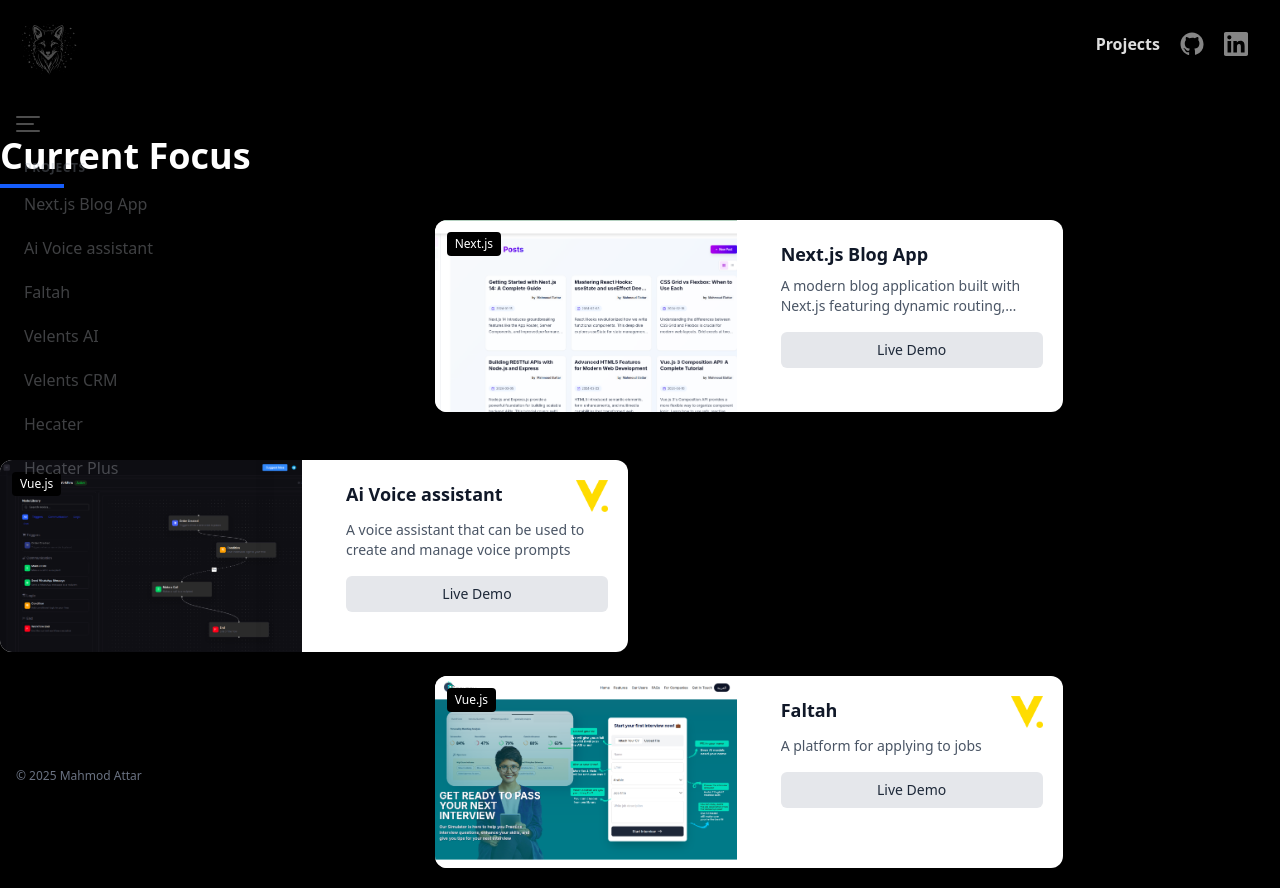
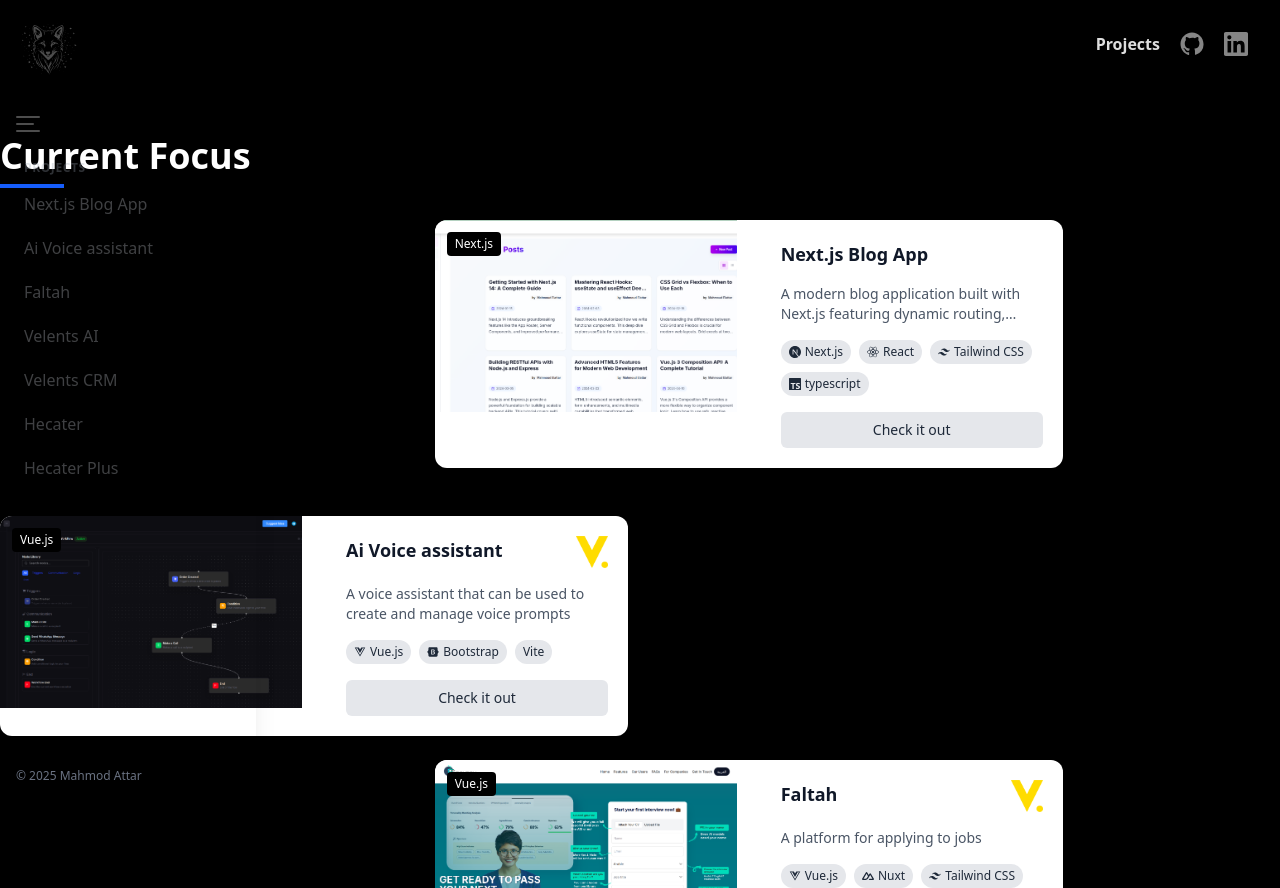
Before and after one commit to Attar74/portfolio, a React (Vite) app: page /projects in a window 1280 px wide. Built offline with nearby package versions, Linux system fonts and the light colour scheme.

Commit message:
fix projects icons

```diff
--- a/package.json
+++ b/package.json
@@ -14,6 +14,7 @@
     "framer-motion": "^12.6.3",
     "react": "^19.0.0",
     "react-dom": "^19.0.0",
+    "react-icons": "^5.5.0",
     "react-router-dom": "^7.5.0",
     "react-scroll": "^1.9.3"
   },
--- a/src/components/ProjectItem.jsx
+++ b/src/components/ProjectItem.jsx
@@ -1,4 +1,11 @@
 import React from 'react';
+import { FaBootstrap, FaJs, FaReact, FaVuejs } from 'react-icons/fa';
+import {
+  SiNextdotjs,
+  SiNuxtdotjs,
+  SiTailwindcss,
+  SiTypescript,
+} from 'react-icons/si';
 
 const ProjectItem = ({ project }) => {
   const {
@@ -11,8 +18,34 @@ const ProjectItem = ({ project }) => {
     companyLogo,
   } = project;
 
+  const getIcon = (tech) => {
+    switch (tech.toLowerCase()) {
+      case 'next.js':
+        return <SiNextdotjs />;
+      case 'react':
+        return <FaReact />;
+      case 'tailwind css':
+        return <SiTailwindcss />;
+      case 'javascript':
+        return <FaJs />;
+      case 'typescript':
+        return <SiTypescript />;
+      case 'vuex':
+      case 'vue.js':
+        return <FaVuejs />;
+      case 'bootstrap':
+        return <FaBootstrap />;
+      case 'nuxt':
+        return <SiNuxtdotjs />;
+      case 'webpack':
+        return <FaReact />;
+      default:
+        return null;
+    }
+  };
+
   return (
-    <div className="grid grid-cols-2 gap-6 bg-white dark:bg-gray-900 rounded-xl overflow-hidden shadow-lg transition-all duration-300 hover:shadow-xl cursor-pointer">
+    <div className="grid grid-cols-1 md:grid-cols-2 gap-6 bg-white dark:bg-gray-900 rounded-xl overflow-hidden shadow-lg transition-all duration-300 hover:shadow-xl cursor-pointer">
       {/* Project Image */}
       <div className="relative h-48 overflow-hidden">
         {imageUrl ? (
@@ -38,8 +71,8 @@ const ProjectItem = ({ project }) => {
       </div>
 
       {/* Content */}
-      <div className="p-5">
-        <div className="flex justify-between items-start mb-2">
+      <div className="flex flex-col justify-between gap-4 p-5">
+        <div className="flex justify-between items-start">
           <h3 className="text-lg font-bold text-gray-900 dark:text-white">
             {title}
           </h3>
@@ -57,9 +90,24 @@ const ProjectItem = ({ project }) => {
           )}
         </div>
 
-        <p className="text-gray-600 dark:text-gray-400 text-sm mb-4 line-clamp-2">
+        <p className="text-gray-600 dark:text-gray-400 text-sm line-clamp-2">
           {description}
         </p>
+
+        <div className="flex flex-col sm:flex-row space-y-2 sm:space-y-0 sm:space-x-2">
+          {technologies && technologies.length > 0 && (
+            <div className="flex flex-wrap gap-2">
+              {technologies.map((tech) => (
+                <span
+                  key={tech}
+                  className="flex items-center gap-1 bg-gray-200 dark:bg-gray-800 text-gray-800 dark:text-white text-xs px-2 py-1 rounded-full"
+                >
+                  {getIcon(tech)} {tech}
+                </span>
+              ))}
+            </div>
+          )}
+        </div>
 
         {/* Action buttons */}
         <div className="flex flex-col sm:flex-row space-y-2 sm:space-y-0 sm:space-x-2">
@@ -77,7 +125,7 @@ const ProjectItem = ({ project }) => {
               rel="noopener noreferrer"
               className="flex-1 bg-gray-200 hover:bg-gray-300 dark:bg-gray-800 dark:hover:bg-gray-700 text-gray-800 dark:text-white text-center py-2 px-4 rounded-md text-sm font-medium transition-colors"
             >
-              Live Demo
+              Check it out
             </a>
           )}
         </div>
```
Also changed, not shown: 1 other file (tests, documents, lock files or other folders).
